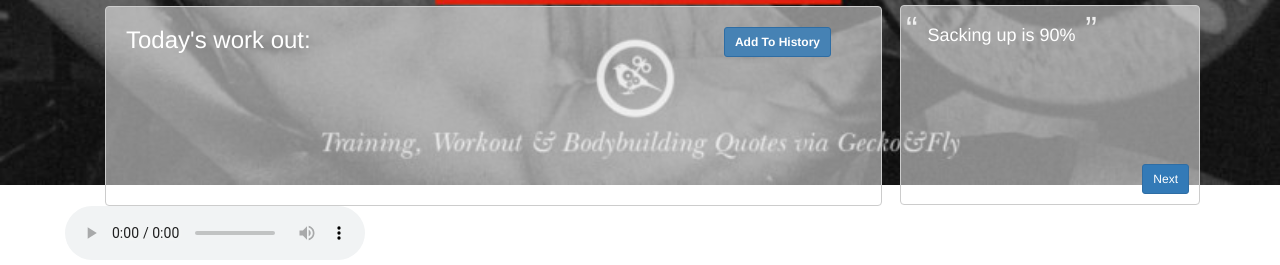
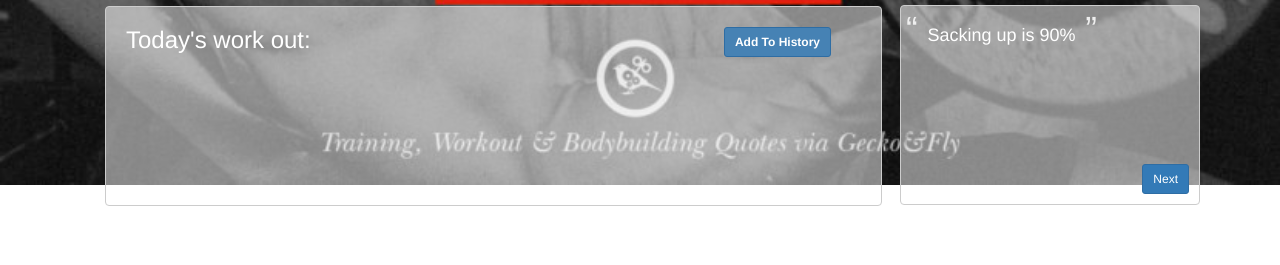
Before and after one commit to shawnchenxmu/Bodybuilding-Plan, a plain HTML site: page index.html in a window 1280 px wide. Shown: the part 535-800 px from the top of the page. Drawn offline with nearby package versions, Linux system fonts and the light colour scheme.

Commit message:
delete audio

```diff
--- a/index.html
+++ b/index.html
@@ -90,7 +90,6 @@
 	<div id="quote">
 		<button class="btn btn-primary btn-sm" id="next">Next</button>
 	</div>
-	<audio src="audio/Remember_the Name.mp3" controls="controls"></audio>
 </body>
 <script type="text/javascript" src="main.js"></script>
 <script type="text/javascript" src="bodybuilding_plan.js"></script>
```
